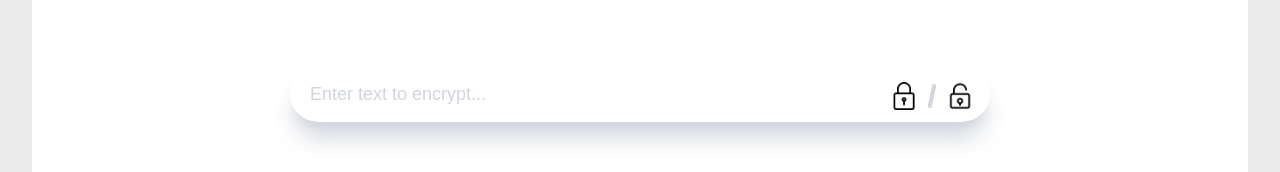
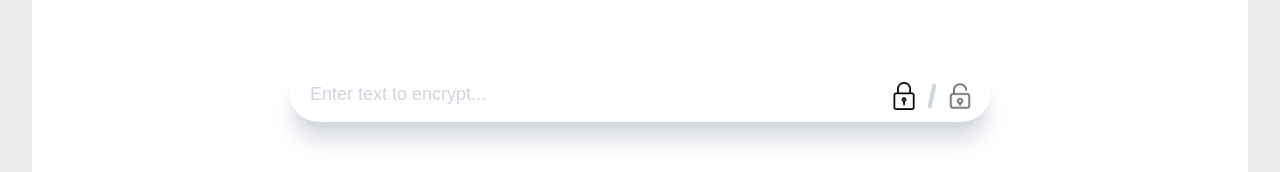
Before and after one commit to kodevx/occulto, a React (Vite) app: page / in a window 1280 px wide. Shown: the part 154-326 px from the top of the page. Built offline with nearby package versions, Linux system fonts and the light colour scheme; a web font is replaced by a local one.

Commit message:
Added Disabled state for Encryption Buttons Buttons

```diff
--- a/src/components/Button/button.tsx
+++ b/src/components/Button/button.tsx
@@ -2,6 +2,7 @@ import React from 'react';
 
 interface ButtonProps {
     styles: string
+    disabled: boolean
     children?: React.ReactNode
     onClick: () => void
 }
--- a/src/customComponents/EncryptionButtons/encryptionButtons.tsx
+++ b/src/customComponents/EncryptionButtons/encryptionButtons.tsx
@@ -15,7 +15,7 @@ const EncryptionButtons: React.FC<EncryptionButtonsProps> = (props) => {
 
     return(
           <div className='ml-4 flex flex-row justify-center items-center absolute right-1 top-1'>
-            <Button onClick={handleClick} styles={'h-13 w-13 z-4 flex flex-row transition delay-75 ease-out duration-300 hover:bg-red-300 hover:scale-125 justify-center items-center cursor-pointer rounded-full'}>
+            <Button onClick={handleClick} disabled={false} styles={'h-13 w-13 z-4 flex flex-row transition delay-75 ease-out duration-300 hover:bg-red-300 hover:scale-125 active:scale-75 justify-center items-center cursor-pointer rounded-full disabled:opacity-60'}>
               <img
                 src={LockIcon}
                 className={'h-7 w-7'}
@@ -23,7 +23,7 @@ const EncryptionButtons: React.FC<EncryptionButtonsProps> = (props) => {
               />
             </Button>
             <span className='border-2 border-gray-300 h-6 w-0 rotate-12'/>
-            <Button onClick={() => null} styles={'h-13 w-13 flex flex-row transition delay-75 duration-300 ease-out hover:bg-green-300 hover:scale-125 justify-center items-center rounded-full cursor-not-allowed'}>
+            <Button onClick={() => null} disabled={true} styles={'h-13 w-13 flex flex-row transition delay-75 duration-300 ease-out hover:bg-green-300 hover:scale-125 active:scale-75 justify-center items-center rounded-full cursor-not-allowed disabled:opacity-60'}>
               <img
                 src={UnlockIcon}
                 className={'h-7 w-7'}
```
